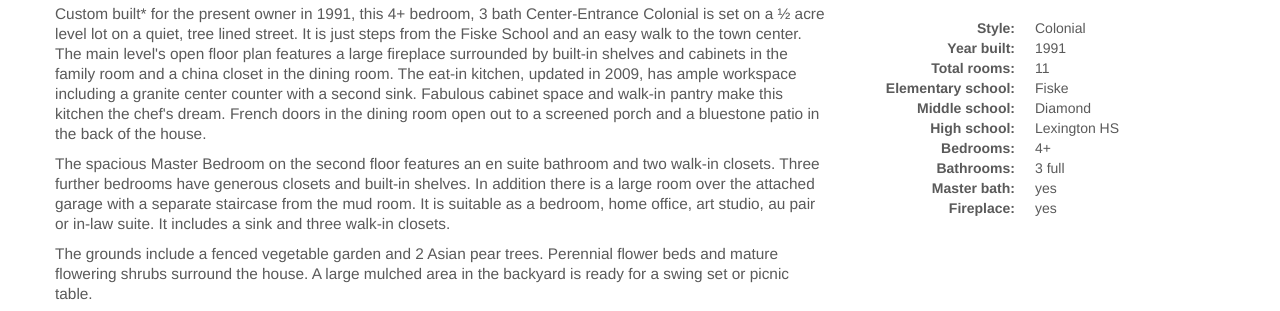
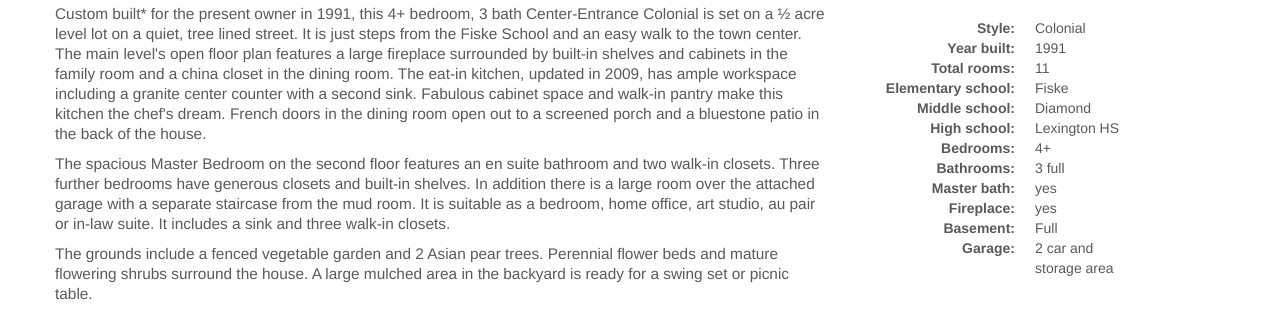
Before and after one commit to spikegrobstein/62colonyrd.com, a plain HTML site: page index.html in a window 1280 px wide. Shown: the part 630-941 px from the top of the page. Drawn offline with nearby package versions, Linux system fonts and the light colour scheme.

Commit message:
added garage and basement to sidebar

```diff
--- a/index.html
+++ b/index.html
@@ -409,6 +409,13 @@
 
           <dt>Fireplace:</dt>
           <dd>yes</dd>
+
+          <dt>Basement:</dt>
+          <dd>Full</dd>
+
+          <dt>Garage:</dt>
+          <dd>2 car and</dd>
+          <dd>storage area</dd>
         </dl>
 
       </div>
```
